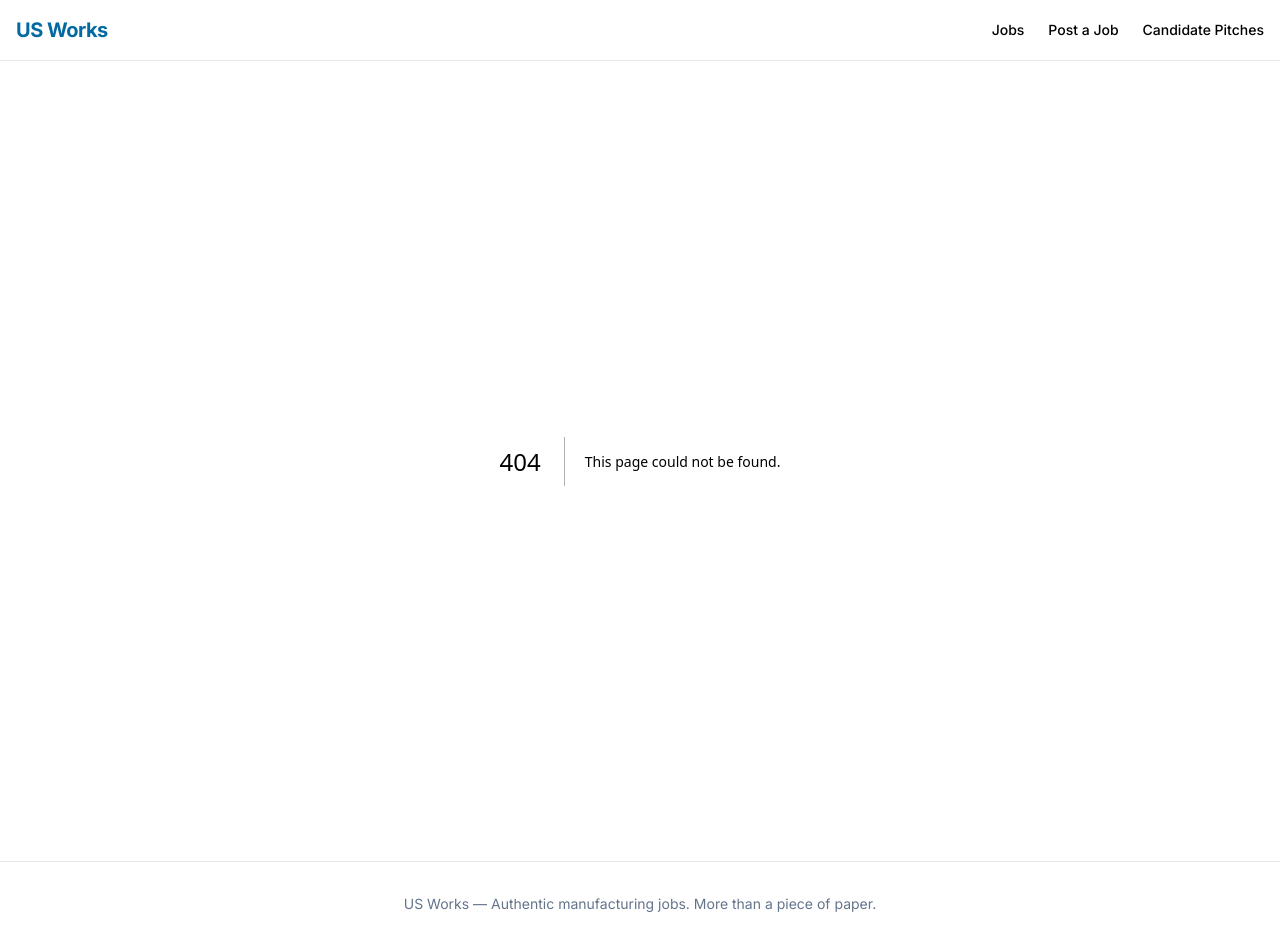
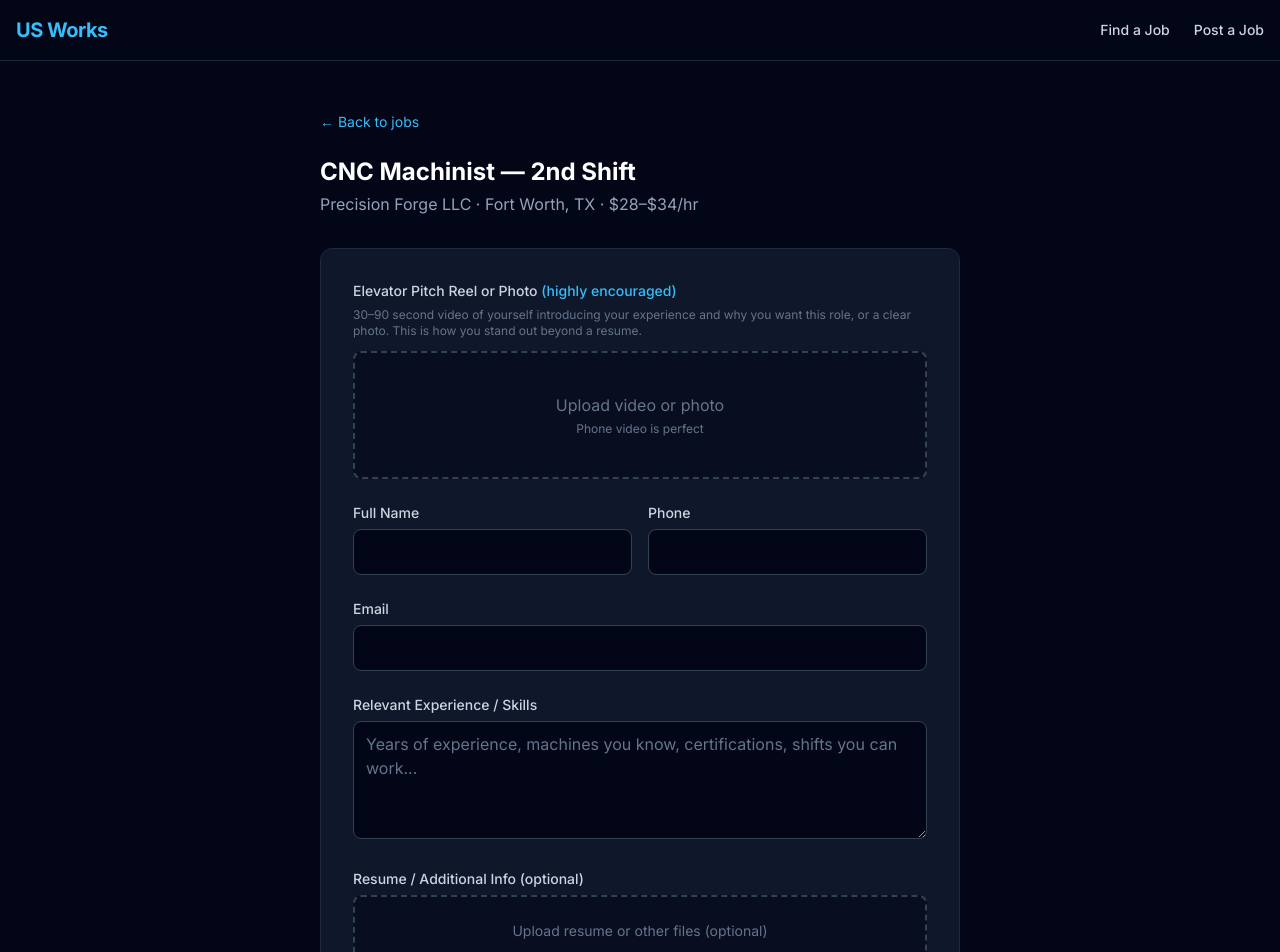
Before and after one commit to alexkikalo/us-works, a Next.js app: page /apply/1 in a window 1280 px wide. Before the commit this address had no page. Shown: the top 952 px of the page. Built offline with nearby package versions, Linux system fonts and the light colour scheme.

Commit message:
Dark mode, more job tiles, Find a Job / Post a Job nav, and candidate apply flow with optional reel/photo

```diff
--- /dev/null
+++ b/app/apply/[id]/page.tsx
@@ -0,0 +1,117 @@
+import Link from "next/link";
+
+// Simple mock lookup – in real app this would come from a database
+const jobs: Record<string, { title: string; company: string; location: string; salary: string }> = {
+  "1": { title: "CNC Machinist — 2nd Shift", company: "Precision Forge LLC", location: "Fort Worth, TX", salary: "$28–$34/hr" },
+  "2": { title: "Assembly Technician", company: "North Texas Sensors", location: "Coppell, TX", salary: "$22–$26/hr" },
+  "3": { title: "Maintenance Mechanic", company: "Alliance Fabrication", location: "Haslet, TX", salary: "$30–$38/hr" },
+  "4": { title: "Quality Inspector", company: "Texas Metal Works", location: "Decatur, TX", salary: "$24–$29/hr" },
+  "5": { title: "Welder — MIG/TIG", company: "Lone Star Structures", location: "Saginaw, TX", salary: "$26–$32/hr" },
+  "6": { title: "Production Supervisor", company: "DFW Automation", location: "Grapevine, TX", salary: "$65k–$78k" },
+  "7": { title: "Machine Operator — Press Brake", company: "North Texas Forming", location: "Arlington, TX", salary: "$23–$28/hr" },
+  "8": { title: "Industrial Electrician", company: "Alliance Systems", location: "Roanoke, TX", salary: "$32–$42/hr" },
+  "9": { title: "Fabrication Lead", company: "SteelCraft TX", location: "Fort Worth, TX", salary: "$28–$35/hr" },
+  "10": { title: "Paint / Powder Coat Operator", company: "DFW Coatings", location: "Grand Prairie, TX", salary: "$20–$25/hr" },
+  "11": { title: "Manufacturing Engineer", company: "Precision Components", location: "Keller, TX", salary: "$75k–$95k" },
+  "12": { title: "Shipping & Receiving Clerk", company: "North Texas Logistics", location: "Haslet, TX", salary: "$18–$22/hr" },
+};
+
+export default function ApplyPage({ params }: { params: { id: string } }) {
+  const job = jobs[params.id] || {
+    title: "Manufacturing Position",
+    company: "Company",
+    location: "Texas",
+    salary: "Competitive",
+  };
+
+  return (
+    <div className="max-w-2xl mx-auto px-4 py-12">
+      <Link href="/" className="text-sm text-sky-400 hover:text-sky-300 mb-6 inline-block">
+        ← Back to jobs
+      </Link>
+
+      <div className="mb-8">
+        <h1 className="text-2xl font-bold text-white">{job.title}</h1>
+        <p className="text-slate-400 mt-1">
+          {job.company} · {job.location} · {job.salary}
+        </p>
+      </div>
+
+      <form className="space-y-6 bg-slate-900 p-6 md:p-8 rounded-xl border border-slate-800">
+        {/* Highly encouraged video/photo pitch */}
+        <div>
+          <label className="block text-sm font-medium text-slate-300 mb-1.5">
+            Elevator Pitch Reel or Photo{" "}
+            <span className="text-sky-400">(highly encouraged)</span>
+          </label>
+          <p className="text-xs text-slate-500 mb-3">
+            30–90 second video of yourself introducing your experience and why you want this role,
+            or a clear photo. This is how you stand out beyond a resume.
+          </p>
+          <div className="border-2 border-dashed border-slate-700 rounded-lg p-10 text-center text-slate-500 bg-slate-950/50">
+            Upload video or photo
+            <br />
+            <span className="text-xs mt-1 block">Phone video is perfect</span>
+          </div>
+        </div>
+
+        {/* Standard application fields */}
+        <div className="grid grid-cols-1 sm:grid-cols-2 gap-4">
+          <div>
+            <label className="block text-sm font-medium text-slate-300 mb-1.5">Full Name</label>
+            <input
+              type="text"
+              className="w-full bg-slate-950 border border-slate-700 rounded-lg px-3 py-2.5 text-white focus:outline-none focus:ring-2 focus:ring-sky-500"
+            />
+          </div>
+          <div>
+            <label className="block text-sm font-medium text-slate-300 mb-1.5">Phone</label>
+            <input
+              type="tel"
+              className="w-full bg-slate-950 border border-slate-700 rounded-lg px-3 py-2.5 text-white focus:outline-none focus:ring-2 focus:ring-sky-500"
+            />
+          </div>
+        </div>
+
+        <div>
+          <label className="block text-sm font-medium text-slate-300 mb-1.5">Email</label>
+          <input
+            type="email"
+            className="w-full bg-slate-950 border border-slate-700 rounded-lg px-3 py-2.5 text-white focus:outline-none focus:ring-2 focus:ring-sky-500"
+          />
+        </div>
+
+        <div>
+          <label className="block text-sm font-medium text-slate-300 mb-1.5">
+            Relevant Experience / Skills
+          </label>
+          <textarea
+            rows={4}
+            placeholder="Years of experience, machines you know, certifications, shifts you can work..."
+            className="w-full bg-slate-950 border border-slate-700 rounded-lg px-3 py-2.5 text-white placeholder-slate-500 focus:outline-none focus:ring-2 focus:ring-sky-500"
+          />
+        </div>
+
+        <div>
+          <label className="block text-sm font-medium text-slate-300 mb-1.5">
+            Resume / Additional Info (optional)
+          </label>
+          <div className="border-2 border-dashed border-slate-700 rounded-lg p-6 text-center text-slate-500 bg-slate-950/50 text-sm">
+            Upload resume or other files (optional)
+          </div>
+        </div>
+
+        <button
+          type="button"
+          className="w-full bg-sky-600 hover:bg-sky-500 text-white font-medium py-3 rounded-lg transition-colors"
+        >
+          Submit Application (mock)
+        </button>
+
+        <p className="text-xs text-slate-500 text-center">
+          Your application and any media go directly to the employer.
+        </p>
+      </form>
+    </div>
+  );
+}
--- a/app/globals.css
+++ b/app/globals.css
@@ -3,8 +3,8 @@
 @tailwind utilities;
 
 :root {
-  --foreground: #0f172a;
-  --background: #f8fafc;
+  --foreground: #e2e8f0;
+  --background: #0f172a;
 }
 
 body {
@@ -12,7 +12,7 @@ body {
   background: var(--background);
 }
 
-/* Simple masonry-ish grid */
+/* Masonry-style grid */
 .job-grid {
   columns: 1;
   column-gap: 1.25rem;
--- a/app/layout.tsx
+++ b/app/layout.tsx
@@ -15,22 +15,25 @@ export default function RootLayout({
   children: React.ReactNode;
 }>) {
   return (
-    <html lang="en">
-      <body className={inter.className}>
-        <header className="border-b bg-white sticky top-0 z-50">
+    <html lang="en" className="dark">
+      <body className={`${inter.className} bg-slate-950 text-slate-100`}>
+        <header className="border-b border-slate-800 bg-slate-950/90 backdrop-blur sticky top-0 z-50">
           <div className="max-w-7xl mx-auto px-4 py-4 flex items-center justify-between">
-            <a href="/" className="font-bold text-xl tracking-tight text-brand-700">
+            <a href="/" className="font-bold text-xl tracking-tight text-sky-400">
               US Works
             </a>
             <nav className="flex gap-6 text-sm font-medium">
-              <a href="/" className="hover:text-brand-600">Jobs</a>
-              <a href="/post" className="hover:text-brand-600">Post a Job</a>
-              <a href="/pitches" className="hover:text-brand-600">Candidate Pitches</a>
+              <a href="/" className="text-slate-300 hover:text-sky-400 transition-colors">
+                Find a Job
+              </a>
+              <a href="/post" className="text-slate-300 hover:text-sky-400 transition-colors">
+                Post a Job
+              </a>
             </nav>
           </div>
         </header>
         <main className="min-h-screen">{children}</main>
-        <footer className="border-t bg-white py-8 text-center text-sm text-slate-500">
+        <footer className="border-t border-slate-800 bg-slate-950 py-8 text-center text-sm text-slate-500">
           US Works — Authentic manufacturing jobs. More than a piece of paper.
         </footer>
       </body>
--- a/app/page.tsx
+++ b/app/page.tsx
@@ -1,6 +1,6 @@
 import { JobCard } from "@/components/JobCard";
 
-// Mock data for lean MVP
+// Expanded mock data for a more fleshed-out board
 const mockJobs = [
   {
     id: "1",
@@ -62,18 +62,78 @@ const mockJobs = [
     photoUrl: "https://images.unsplash.com/photo-1581092918056-0c4c3acd3789?w=600&h=400&fit=crop",
     photoCaption: "Production floor overview",
   },
+  {
+    id: "7",
+    title: "Machine Operator — Press Brake",
+    company: "North Texas Forming",
+    location: "Arlington, TX",
+    salary: "$23–$28/hr",
+    tags: ["Press Brake", "Forming", "1st Shift"],
+    photoUrl: "https://images.unsplash.com/photo-1565043589221-1a6fd9ae45c7?w=600&h=400&fit=crop",
+    photoCaption: "Press brake and forming area",
+  },
+  {
+    id: "8",
+    title: "Industrial Electrician",
+    company: "Alliance Systems",
+    location: "Roanoke, TX",
+    salary: "$32–$42/hr",
+    tags: ["Electrical", "PLC", "Troubleshooting"],
+    photoUrl: "https://images.unsplash.com/photo-1621905252507-b35492db9b87?w=600&h=400&fit=crop",
+    photoCaption: "Controls and electrical shop",
+  },
+  {
+    id: "9",
+    title: "Fabrication Lead",
+    company: "SteelCraft TX",
+    location: "Fort Worth, TX",
+    salary: "$28–$35/hr",
+    tags: ["Fabrication", "Leadership", "MIG"],
+    photoUrl: "https://images.unsplash.com/photo-1504917595217-d4dc5ebe6122?w=600&h=400&fit=crop",
+    photoCaption: "Fabrication floor — real production",
+  },
+  {
+    id: "10",
+    title: "Paint / Powder Coat Operator",
+    company: "DFW Coatings",
+    location: "Grand Prairie, TX",
+    salary: "$20–$25/hr",
+    tags: ["Powder Coat", "Finishing", "2nd Shift"],
+    photoUrl: "https://images.unsplash.com/photo-1581092162384-8987c1d64718?w=600&h=400&fit=crop",
+    photoCaption: "Finishing and powder coat line",
+  },
+  {
+    id: "11",
+    title: "Manufacturing Engineer",
+    company: "Precision Components",
+    location: "Keller, TX",
+    salary: "$75k–$95k",
+    tags: ["Engineering", "Process", "Lean"],
+    photoUrl: "https://images.unsplash.com/photo-1581091226825-a6a2a5aee158?w=600&h=400&fit=crop",
+    photoCaption: "Engineering and process area",
+  },
+  {
+    id: "12",
+    title: "Shipping & Receiving Clerk",
+    company: "North Texas Logistics",
+    location: "Haslet, TX",
+    salary: "$18–$22/hr",
+    tags: ["Warehouse", "Forklift", "Day Shift"],
+    photoUrl: "https://images.unsplash.com/photo-1553413077-190dd305871c?w=600&h=400&fit=crop",
+    photoCaption: "Shipping dock and staging area",
+  },
 ];
 
 export default function HomePage() {
   return (
-    <div className="max-w-7xl mx-auto px-4 py-8">
-      <div className="mb-10 text-center">
-        <h1 className="text-3xl md:text-4xl font-bold tracking-tight text-slate-900 mb-3">
+    <div className="max-w-7xl mx-auto px-4 py-10">
+      <div className="mb-12 text-center">
+        <h1 className="text-3xl md:text-5xl font-bold tracking-tight text-white mb-4">
           Real manufacturing jobs.
-          <span className="block text-brand-600">See the actual floor.</span>
+          <span className="block text-sky-400 mt-1">See the actual floor.</span>
         </h1>
-        <p className="text-slate-600 max-w-2xl mx-auto">
-          Employers show the real shop. Candidates show who they are with a short pitch reel.
+        <p className="text-slate-400 max-w-2xl mx-auto text-lg">
+          Employers show the real shop. Candidates show who they are.
           No ghost postings. More than a piece of paper.
         </p>
       </div>
--- a/app/post/page.tsx
+++ b/app/post/page.tsx
@@ -1,59 +1,74 @@
 export default function PostJobPage() {
   return (
     <div className="max-w-2xl mx-auto px-4 py-12">
-      <h1 className="text-2xl font-bold mb-2">Post a Manufacturing Job</h1>
-      <p className="text-slate-600 mb-8">
+      <h1 className="text-2xl md:text-3xl font-bold text-white mb-2">Post a Manufacturing Job</h1>
+      <p className="text-slate-400 mb-8">
         Real location photos help your post stand out and build trust. Ghost listings get filtered out.
       </p>
 
-      <form className="space-y-6 bg-white p-6 rounded-xl border shadow-sm">
+      <form className="space-y-6 bg-slate-900 p-6 md:p-8 rounded-xl border border-slate-800">
         <div>
-          <label className="block text-sm font-medium mb-1">Job Title</label>
+          <label className="block text-sm font-medium text-slate-300 mb-1.5">Job Title</label>
           <input
             type="text"
             placeholder="e.g. CNC Machinist — 2nd Shift"
-            className="w-full border rounded-lg px-3 py-2 focus:outline-none focus:ring-2 focus:ring-brand-500"
+            className="w-full bg-slate-950 border border-slate-700 rounded-lg px-3 py-2.5 text-white placeholder-slate-500 focus:outline-none focus:ring-2 focus:ring-sky-500"
           />
         </div>
 
-        <div className="grid grid-cols-2 gap-4">
+        <div className="grid grid-cols-1 sm:grid-cols-2 gap-4">
           <div>
-            <label className="block text-sm font-medium mb-1">Company</label>
-            <input type="text" className="w-full border rounded-lg px-3 py-2" />
+            <label className="block text-sm font-medium text-slate-300 mb-1.5">Company</label>
+            <input
+              type="text"
+              className="w-full bg-slate-950 border border-slate-700 rounded-lg px-3 py-2.5 text-white focus:outline-none focus:ring-2 focus:ring-sky-500"
+            />
           </div>
           <div>
-            <label className="block text-sm font-medium mb-1">Location</label>
-            <input type="text" placeholder="City, TX" className="w-full border rounded-lg px-3 py-2" />
+            <label className="block text-sm font-medium text-slate-300 mb-1.5">Location</label>
+            <input
+              type="text"
+              placeholder="City, TX"
+              className="w-full bg-slate-950 border border-slate-700 rounded-lg px-3 py-2.5 text-white placeholder-slate-500 focus:outline-none focus:ring-2 focus:ring-sky-500"
+            />
           </div>
         </div>
 
         <div>
-          <label className="block text-sm font-medium mb-1">Salary / Pay Range</label>
-          <input type="text" placeholder="$XX–$XX/hr or annual" className="w-full border rounded-lg px-3 py-2" />
+          <label className="block text-sm font-medium text-slate-300 mb-1.5">Salary / Pay Range</label>
+          <input
+            type="text"
+            placeholder="$XX–$XX/hr or annual"
+            className="w-full bg-slate-950 border border-slate-700 rounded-lg px-3 py-2.5 text-white placeholder-slate-500 focus:outline-none focus:ring-2 focus:ring-sky-500"
+          />
         </div>
 
         <div>
-          <label className="block text-sm font-medium mb-1">
-            Location Photos <span className="text-brand-600">(strongly recommended)</span>
+          <label className="block text-sm font-medium text-slate-300 mb-1.5">
+            Location Photos <span className="text-sky-400">(strongly recommended)</span>
           </label>
           <p className="text-xs text-slate-500 mb-2">
             Upload 2–6 photos of the actual work area, machines, or team. This is what makes US Works different.
           </p>
-          <div className="border-2 border-dashed border-slate-300 rounded-lg p-8 text-center text-slate-500">
+          <div className="border-2 border-dashed border-slate-700 rounded-lg p-10 text-center text-slate-500 bg-slate-950/50">
             Drag photos here or click to upload
             <br />
-            <span className="text-xs">(Wire this to R2/S3 in next iteration)</span>
+            <span className="text-xs mt-1 block">(Connect to storage in next iteration)</span>
           </div>
         </div>
 
         <div>
-          <label className="block text-sm font-medium mb-1">Job Description</label>
-          <textarea rows={5} className="w-full border rounded-lg px-3 py-2" placeholder="What the day-to-day looks like, equipment, shifts, requirements..." />
+          <label className="block text-sm font-medium text-slate-300 mb-1.5">Job Description</label>
+          <textarea
+            rows={5}
+            className="w-full bg-slate-950 border border-slate-700 rounded-lg px-3 py-2.5 text-white placeholder-slate-500 focus:outline-none focus:ring-2 focus:ring-sky-500"
+            placeholder="What the day-to-day looks like, equipment, shifts, requirements..."
+          />
         </div>
 
         <button
           type="button"
-          className="w-full bg-brand-600 hover:bg-brand-700 text-white font-medium py-3 rounded-lg"
+          className="w-full bg-sky-600 hover:bg-sky-500 text-white font-medium py-3 rounded-lg transition-colors"
         >
           Publish Job (mock)
         </button>
--- a/components/JobCard.tsx
+++ b/components/JobCard.tsx
@@ -1,4 +1,5 @@
 import Image from "next/image";
+import Link from "next/link";
 
 type Job = {
   id: string;
@@ -13,8 +14,8 @@ type Job = {
 
 export function JobCard({ job }: { job: Job }) {
   return (
-    <article className="job-card bg-white rounded-xl overflow-hidden shadow-sm border border-slate-200 hover:shadow-md transition-shadow">
-      <div className="relative aspect-[4/3] bg-slate-100">
+    <article className="job-card bg-slate-900 rounded-xl overflow-hidden border border-slate-800 hover:border-slate-600 transition-all hover:shadow-lg hover:shadow-sky-900/20">
+      <div className="relative aspect-[4/3] bg-slate-800">
         <Image
           src={job.photoUrl}
           alt={job.photoCaption}
@@ -22,28 +23,31 @@ export function JobCard({ job }: { job: Job }) {
           className="object-cover"
           sizes="(max-width: 640px) 100vw, (max-width: 1024px) 50vw, 25vw"
         />
-        <div className="absolute bottom-0 left-0 right-0 bg-gradient-to-t from-black/70 to-transparent p-3">
+        <div className="absolute bottom-0 left-0 right-0 bg-gradient-to-t from-black/80 to-transparent p-3">
           <p className="text-white text-xs font-medium">{job.photoCaption}</p>
         </div>
       </div>
       <div className="p-4">
-        <h2 className="font-semibold text-slate-900 leading-snug">{job.title}</h2>
-        <p className="text-sm text-slate-600 mt-1">{job.company}</p>
+        <h2 className="font-semibold text-white leading-snug">{job.title}</h2>
+        <p className="text-sm text-slate-400 mt-1">{job.company}</p>
         <p className="text-sm text-slate-500">{job.location}</p>
-        <p className="text-sm font-medium text-brand-700 mt-2">{job.salary}</p>
+        <p className="text-sm font-medium text-sky-400 mt-2">{job.salary}</p>
         <div className="flex flex-wrap gap-1.5 mt-3">
           {job.tags.map((tag) => (
             <span
               key={tag}
-              className="text-xs bg-slate-100 text-slate-700 px-2 py-0.5 rounded-full"
+              className="text-xs bg-slate-800 text-slate-300 px-2 py-0.5 rounded-full border border-slate-700"
             >
               {tag}
             </span>
           ))}
         </div>
-        <button className="mt-4 w-full bg-brand-600 hover:bg-brand-700 text-white text-sm font-medium py-2 rounded-lg transition-colors">
+        <Link
+          href={`/apply/${job.id}`}
+          className="mt-4 block w-full bg-sky-600 hover:bg-sky-500 text-white text-sm font-medium py-2.5 rounded-lg transition-colors text-center"
+        >
           View & Apply
-        </button>
+        </Link>
       </div>
     </article>
   );
```
Also changed, not shown: 1 other file (tests, documents, lock files or other folders).
